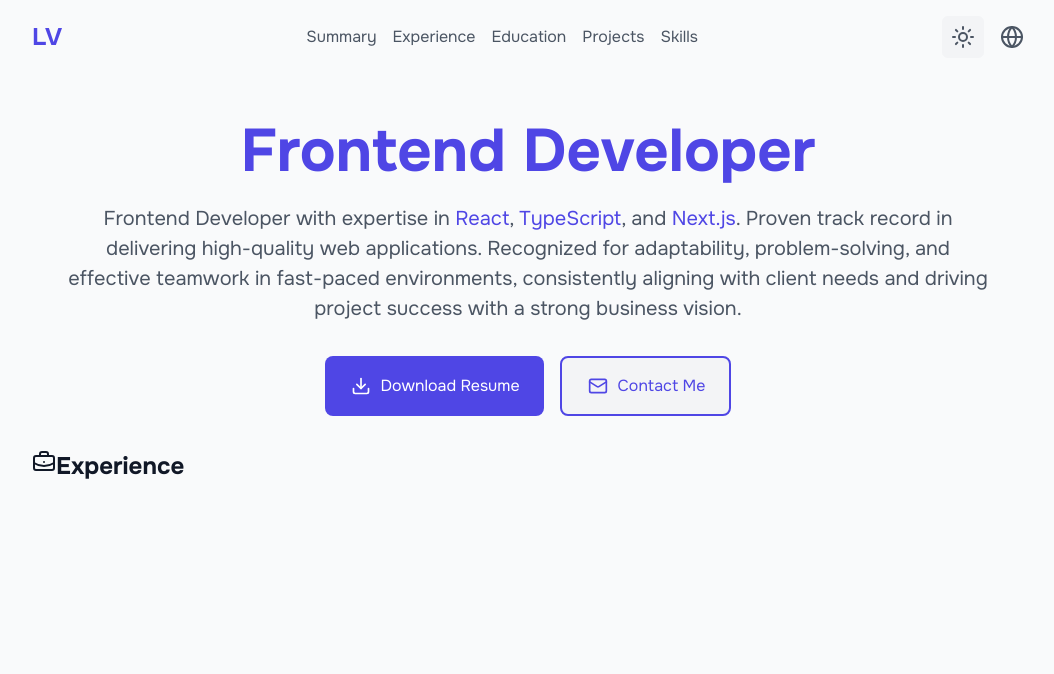
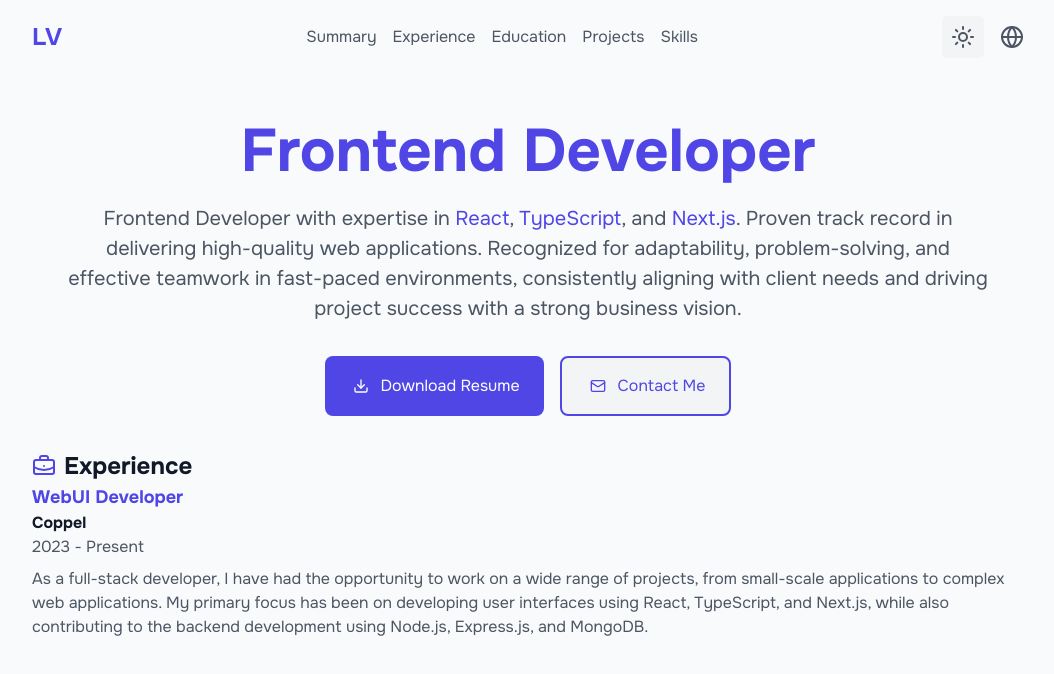
Before and after one commit to Orbitado/portfolio, a Next.js app: page / in a window 1280 px wide. Shown: the top 674 px of the page, without its empty margins (112-1166 px from the left). Built offline with nearby package versions, Linux system fonts and the light colour scheme.

Commit message:
layout/experience: added new font-sizes beside of the experience section

```diff
--- a/src/app/(pages)/Experience.tsx
+++ b/src/app/(pages)/Experience.tsx
@@ -5,9 +5,30 @@ function Experience() {
   return (
     <section id="experience" className="experience">
       <h2 className="experience__title">
-        <BriefcaseBusiness className="experience__icon" />
-        <span className="experience__text">Experience</span>
+        <BriefcaseBusiness className="experience__icon" aria-hidden="true" />
+        Experience
       </h2>
+      <article>
+        <ol className="experience__list">
+          <li className="experience__item">
+            <div>
+              <h3 className="experience__role">WebUI Developer</h3>
+              <h4 className="experience__company">Coppel</h4>
+              <time className="experience__date">2023 - Present</time>
+            </div>
+            <div>
+              <p className="experience__description">
+                As a full-stack developer, I have had the opportunity to work on
+                a wide range of projects, from small-scale applications to
+                complex web applications. My primary focus has been on
+                developing user interfaces using React, TypeScript, and Next.js,
+                while also contributing to the backend development using
+                Node.js, Express.js, and MongoDB.
+              </p>
+            </div>
+          </li>
+        </ol>
+      </article>
     </section>
   );
 }
--- /dev/null
+++ b/src/scss/_experience.scss
@@ -0,0 +1,41 @@
+.experience {
+  &__title {
+    color: var(--text-primary);
+    display: flex;
+    align-items: center;
+    gap: 0.5rem;
+  }
+
+  &__icon {
+    color: var(--accent);
+  }
+
+  &__list {
+    display: flex;
+    flex-direction: column;
+    gap: map-get($spacing, "md");
+  }
+
+  &__item {
+    display: flex;
+    flex-direction: column;
+    gap: map-get($spacing, "sm");
+  }
+
+  &__role {
+    color: var(--accent);
+    font-size: map-get($font-size, "lg");
+  }
+
+  &__company {
+    color: var(--text-primary);
+  }
+
+  &__date {
+    @extend .text-color--secondary;
+  }
+
+  &__description {
+    @extend .text-color--secondary;
+  }
+}
--- a/src/scss/_navbar.scss
+++ b/src/scss/_navbar.scss
@@ -5,7 +5,7 @@
   gap: map-get($spacing, "lg");
   margin: 0 auto;
   padding: map-get($spacing, "md") 0;
-  font-size: map-get($font-size, sm);
+  font-size: map-get($font-size, "md");
 
   &__logo {
     color: var(--accent);
@@ -61,6 +61,10 @@
     display: flex;
     justify-content: center;
     align-items: center;
+    transition: transform 0.1s ease-in-out;
+    &:hover {
+      transform: scale(1.2);
+    }
   }
 }
 
--- a/src/scss/atoms/_buttons.scss
+++ b/src/scss/atoms/_buttons.scss
@@ -4,9 +4,10 @@
   align-items: center;
   gap: map-get($map: $spacing, $key: "sm");
   padding: map-get($spacing, "md") map-get($spacing, "lg");
-  font-size: map-get($font-size, "sm");
+  font-size: map-get($font-size, "md");
+
   @media screen and (max-width: map-get($breakpoints, "sm")) {
-    font-size: map-get($font-size, "xs");
+    font-size: map-get($font-size, "sm");
     padding: map-get($spacing, "sm") map-get($spacing, "md");
   }
   border: none;
```
Also changed, not shown: src/scss/_summary.scss (+4 -12 lines), src/scss/_variables.scss (+10 -4 lines), src/scss/styles.scss (+8 -0 lines), public/assets/icon.svg (renamed from src/app/icon.svg), src/app/styles.css.
